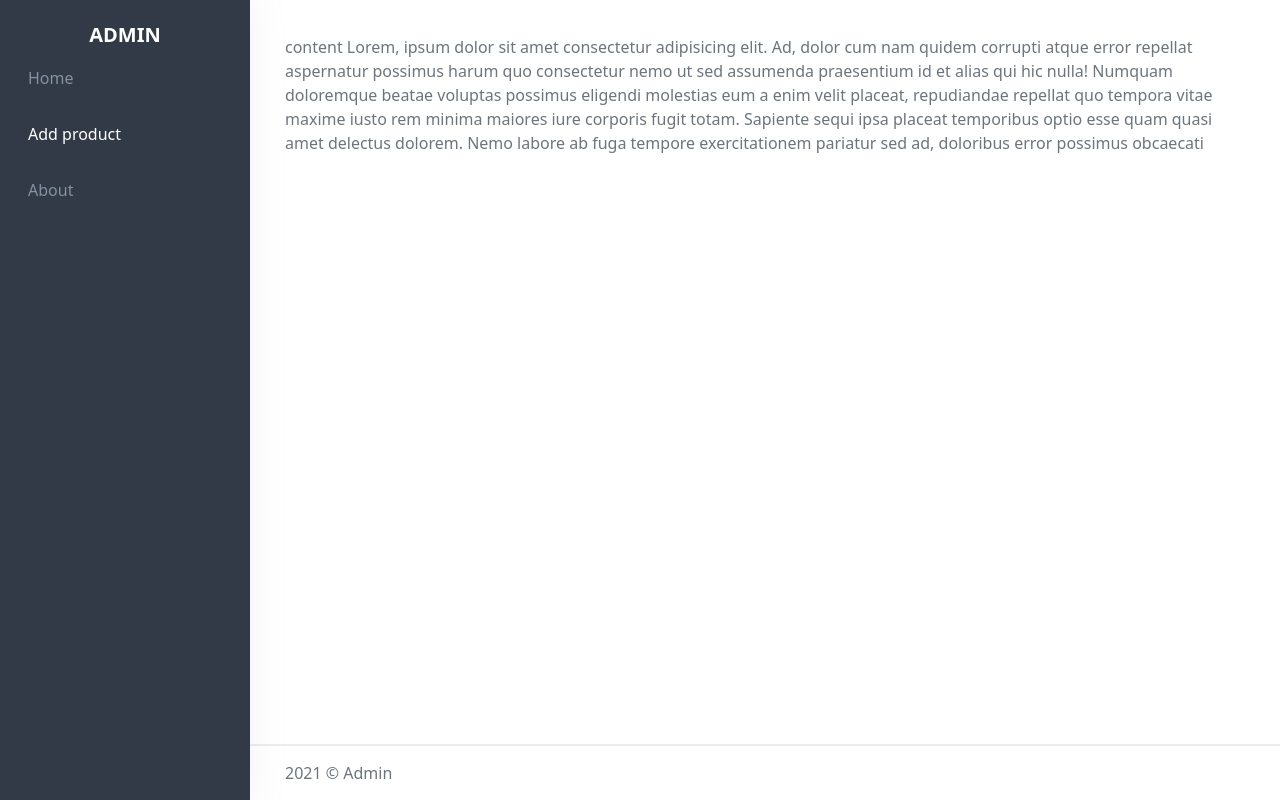
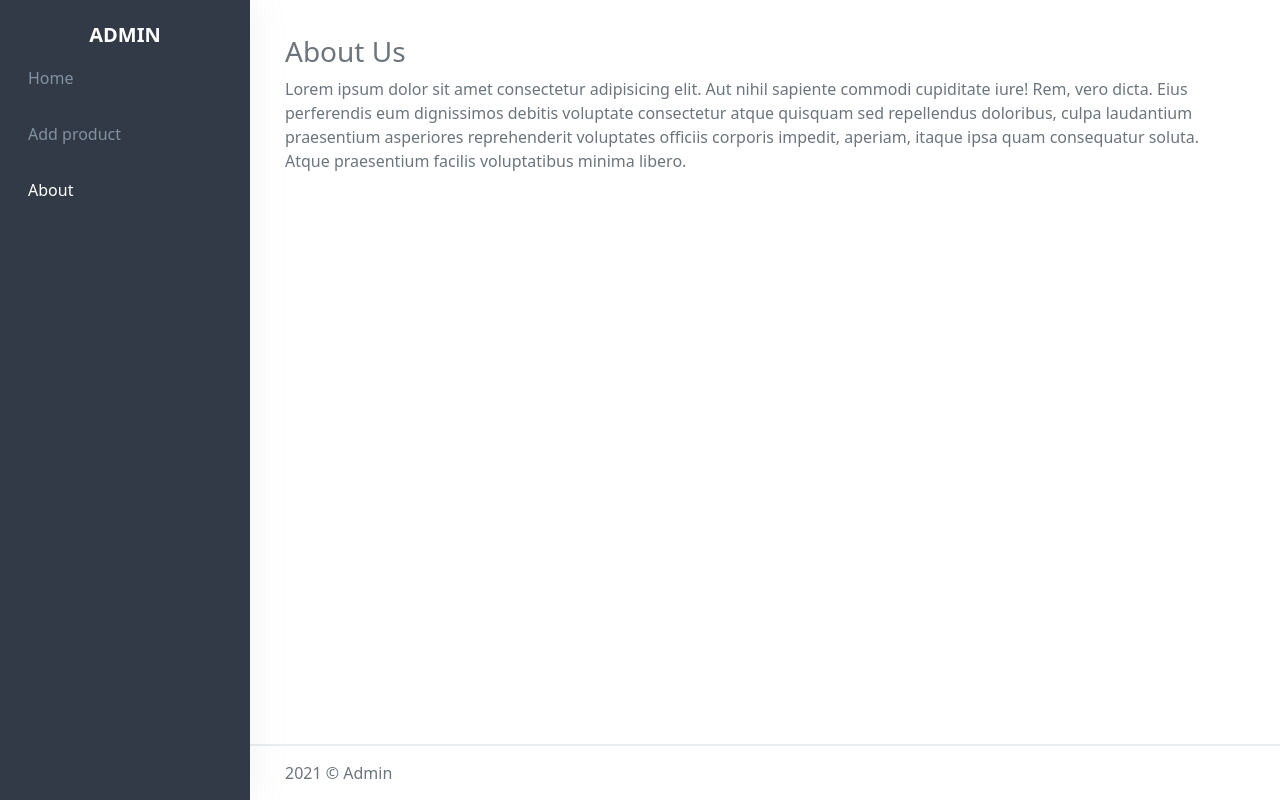
Before and after one commit to tanjuha/shop-admin, a React (Create React App) app: page /about in a window 1280 px wide. Built offline with nearby package versions, Linux system fonts and the light colour scheme.

Commit message:
add routing

```diff
--- a/package.json
+++ b/package.json
@@ -40,5 +40,9 @@
       "last 1 firefox version",
       "last 1 safari version"
     ]
+  },
+  "devDependencies": {
+    "@types/react-router-dom": "^5.1.9",
+    "react-router-dom": "^5.3.0"
   }
 }
--- a/src/App.tsx
+++ b/src/App.tsx
@@ -2,32 +2,54 @@ import React from "react";
 import Footer from "./components/Footer/Footer";
 import Sidebar from "./components/Sidebar/Sidebar";
 import "./style.css";
+import { BrowserRouter as Router, Switch, Route } from "react-router-dom";
+import Home from "./components/Home/Home";
+import AddProduct from "./components/AddProduct/AddProduct";
+import AboutUs from "./components/AboutUs/AbourUs";
 
-function App() {
+const routes = [
+  {
+    path: "/",
+    exact: true,
+    main: () => <Home />,
+  },
+  {
+    path: "/add-product",
+    main: () => <AddProduct />,
+  },
+  {
+    path: "/about",
+    main: () => <AboutUs />,
+  },
+];
+
+const App = () => {
   return (
+    <Router>
       <div className="wrapper">
         <div className="d-flex align-items-stretch">
           <Sidebar />
           <div className="w-100">
             <div className="content-container">
               <div className="content-page">
-            content Lorem, ipsum dolor sit amet consectetur adipisicing elit.
-              Ad, dolor cum nam quidem corrupti atque error repellat aspernatur
-              possimus harum quo consectetur nemo ut sed assumenda praesentium
-              id et alias qui hic nulla! Numquam doloremque beatae voluptas
-              possimus eligendi molestias eum a enim velit placeat, repudiandae
-              repellat quo tempora vitae maxime iusto rem minima maiores iure
-              corporis fugit totam. Sapiente sequi ipsa placeat temporibus optio
-              esse quam quasi amet delectus dolorem. Nemo labore ab fuga tempore
-              exercitationem pariatur sed ad, doloribus error possimus obcaecati
-
+                <Switch>
+                  {routes.map((route, index) => (
+                    <Route
+                      key={index}
+                      path={route.path}
+                      exact={route.exact}
+                      children={<route.main />}
+                    />
+                  ))}
+                </Switch>
               </div>
               <Footer />
             </div>
           </div>
         </div>
       </div>
+    </Router>
   );
-}
+};
 
 export default App;
--- /dev/null
+++ b/src/components/AboutUs/AbourUs.tsx
@@ -0,0 +1,20 @@
+import React from "react";
+
+const AboutUs = () => {
+  return (
+    <>
+      <h3>About Us</h3>
+      <p>
+        Lorem ipsum dolor sit amet consectetur adipisicing elit. Aut nihil
+        sapiente commodi cupiditate iure! Rem, vero dicta. Eius perferendis eum
+        dignissimos debitis voluptate consectetur atque quisquam sed repellendus
+        doloribus, culpa laudantium praesentium asperiores reprehenderit
+        voluptates officiis corporis impedit, aperiam, itaque ipsa quam
+        consequatur soluta. Atque praesentium facilis voluptatibus minima
+        libero.
+      </p>
+    </>
+  );
+};
+
+export default AboutUs;
--- /dev/null
+++ b/src/components/AddProduct/AddProduct.tsx
@@ -0,0 +1,11 @@
+import React from "react";
+
+const AddProduct = () => {
+  return (
+    <div>
+      <h3>Add Product</h3>
+    </div>
+  );
+};
+
+export default AddProduct;
--- /dev/null
+++ b/src/components/Home/Home.tsx
@@ -0,0 +1,9 @@
+import React from 'react'
+
+const Home = () => {
+    return (
+        <h3>Home</h3>
+    )
+}
+
+export default Home;
--- a/src/components/Sidebar/Sidebar.tsx
+++ b/src/components/Sidebar/Sidebar.tsx
@@ -1,24 +1,31 @@
 import React from "react";
 import "./sidebar.css";
+import { NavLink } from "react-router-dom";
 
 const Sidebar = () => {
   return (
-    <nav className="sidebar">
-        <a className="sidebar-brand" href="#">
-         Admin
-        </a>
+    <>
+      <nav className="sidebar">
+        <NavLink to="/" className="sidebar-brand">
+          Admin
+        </NavLink>
         <div className="sidebar-nav">
-          <a className="nav-link " href="#">
+          <NavLink to="/" className="nav-link" exact activeClassName="active">
             Home
-          </a>
-          <a className="nav-link active" href="#">
+          </NavLink>
+          <NavLink
+            to="/add-product"
+            className="nav-link"
+            activeClassName="active"
+          >
             Add product
-          </a>
-          <a className="nav-link" href="#">
+          </NavLink>
+          <NavLink to="/about" className="nav-link" activeClassName="active">
             About
-          </a>
+          </NavLink>
         </div>
-    </nav>
+      </nav>
+    </>
   );
 };
 
--- a/src/components/Sidebar/sidebar.css
+++ b/src/components/Sidebar/sidebar.css
@@ -28,10 +28,10 @@
 .sidebar-brand:hover,
 .sidebar-nav .nav-link:hover,
 .sidebar-nav .nav-link.active {
-    color: #fff;
+    color: #fff !important;
 }
 
 .sidebar-nav .nav-link {
     padding: 1rem .5rem;
-    color: #8391a2;
+    color: #8391a2 !important;
 }
```
Also changed, not shown: 1 other file (tests, documents, lock files or other folders). Lines whose indentation alone changed are shown as unchanged.
